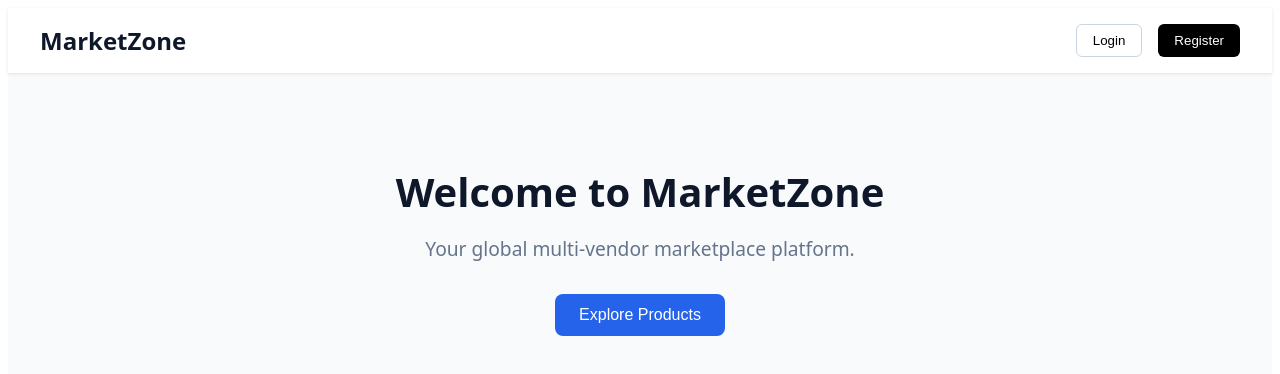
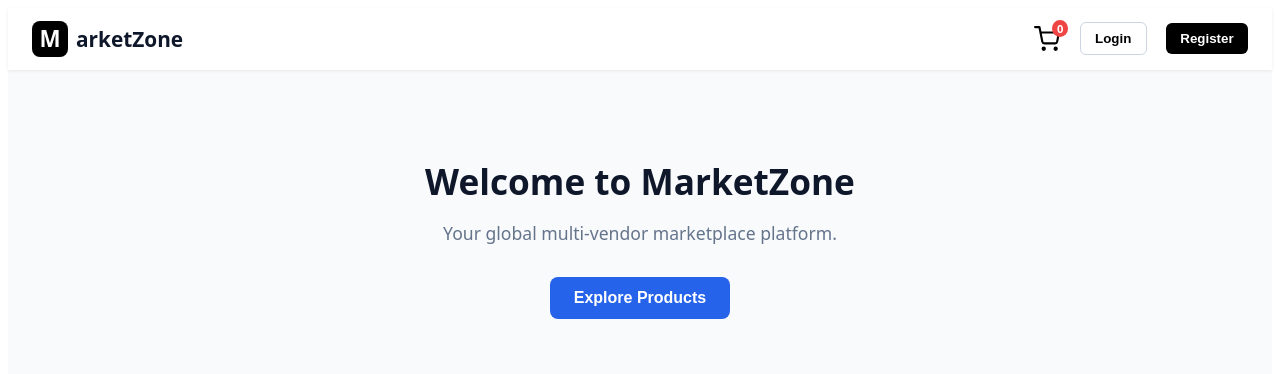
Before and after one commit to pateljabir786/MarketZone-Core, a Next.js app: page / in a window 1280 px wide. Shown: the top 374 px of the page. Built offline with nearby package versions, Linux system fonts and the light colour scheme.

Commit message:
Enhance navigation bar and hero section styles
Updated the navigation bar styles and improved the hero section text for better visibility and branding.

```diff
--- a/app/page.js
+++ b/app/page.js
@@ -1,22 +1,44 @@
 export default function Home() {
   return (
     <div style={{ fontFamily: 'system-ui, sans-serif', minHeight: '100vh', backgroundColor: '#f8fafc', margin: 0 }}>
-      {/* Navigation Bar */}
-      <nav style={{ display: 'flex', justifyContent: 'space-between', alignItems: 'center', padding: '1rem 2rem', backgroundColor: '#ffffff', boxShadow: '0 1px 3px rgba(0,0,0,0.1)' }}>
-        <h2 style={{ margin: 0, color: '#0f172a' }}>MarketZone</h2>
-        <div style={{ display: 'flex', gap: '1rem' }}>
-          <button style={{ padding: '0.5rem 1rem', border: '1px solid #cbd5e1', borderRadius: '6px', background: 'white', cursor: 'pointer' }}>Login</button>
-          <button style={{ padding: '0.5rem 1rem', borderRadius: '6px', background: '#000000', color: 'white', border: 'none', cursor: 'pointer' }}>Register</button>
+      {/* Header / Navigation Bar */}
+      <nav style={{ display: 'flex', justifyContent: 'space-between', alignItems: 'center', padding: '0.8rem 1.5rem', backgroundColor: '#ffffff', boxShadow: '0 1px 3px rgba(0,0,0,0.08)' }}>
+
+        {/* Safe & Unique Brand Logo */}
+        <div style={{ display: 'flex', alignItems: 'center', gap: '8px', cursor: 'pointer' }}>
+          <div style={{ backgroundColor: '#000000', color: '#ffffff', width: '36px', height: '36px', borderRadius: '8px', display: 'flex', alignItems: 'center', justifyContent: 'center', fontWeight: '900', fontSize: '1.4rem' }}>
+            M
+          </div>
+          <span style={{ fontSize: '1.3rem', fontWeight: '800', color: '#0f172a' }}>arketZone</span>
+        </div>
+
+        {/* Right Side: Cart Icon & Auth Buttons */}
+        <div style={{ display: 'flex', alignItems: 'center', gap: '1.2rem' }}>
+
+          {/* Shopping Cart Icon with Badge */}
+          <div style={{ position: 'relative', cursor: 'pointer', display: 'flex', alignItems: 'center' }}>
+            <svg width="26" height="26" viewBox="0 0 24 24" fill="none" stroke="#000000" strokeWidth="2" strokeLinecap="round" strokeLinejoin="round">
+              <circle cx="9" cy="21" r="1"></circle>
+              <circle cx="20" cy="21" r="1"></circle>
+              <path d="M1 1h4l2.68 13.39a2 2 0 0 0 2 1.61h9.72a2 2 0 0 0 2-1.61L23 6H6"></path>
+            </svg>
+            <span style={{ position: 'absolute', top: '-6px', right: '-8px', backgroundColor: '#ef4444', color: 'white', fontSize: '0.7rem', fontWeight: 'bold', padding: '1px 5px', borderRadius: '50%' }}>
+              0
+            </span>
+          </div>
+
+          <button style={{ padding: '0.5rem 0.9rem', border: '1px solid #cbd5e1', borderRadius: '6px', background: 'white', fontWeight: '600', cursor: 'pointer' }}>Login</button>
+          <button style={{ padding: '0.5rem 0.9rem', borderRadius: '6px', background: '#000000', color: 'white', border: 'none', fontWeight: '600', cursor: 'pointer' }}>Register</button>
         </div>
       </nav>
 
       {/* Hero Section */}
       <main style={{ textAlign: 'center', padding: '4rem 1rem' }}>
-        <h1 style={{ fontSize: '2.5rem', color: '#0f172a', marginBottom: '1rem' }}>Welcome to MarketZone</h1>
-        <p style={{ fontSize: '1.2rem', color: '#64748b', maxWidth: '600px', margin: '0 auto 2rem' }}>
+        <h1 style={{ fontSize: '2.2rem', color: '#0f172a', marginBottom: '1rem', fontWeight: '800' }}>Welcome to MarketZone</h1>
+        <p style={{ fontSize: '1.1rem', color: '#64748b', maxWidth: '600px', margin: '0 auto 2rem' }}>
           Your global multi-vendor marketplace platform.
         </p>
-        <button style={{ padding: '0.75rem 1.5rem', fontSize: '1rem', borderRadius: '8px', background: '#2563eb', color: 'white', border: 'none', cursor: 'pointer' }}>
+        <button style={{ padding: '0.75rem 1.5rem', fontSize: '1rem', fontWeight: '600', borderRadius: '8px', background: '#2563eb', color: 'white', border: 'none', cursor: 'pointer' }}>
           Explore Products
         </button>
       </main>
```
